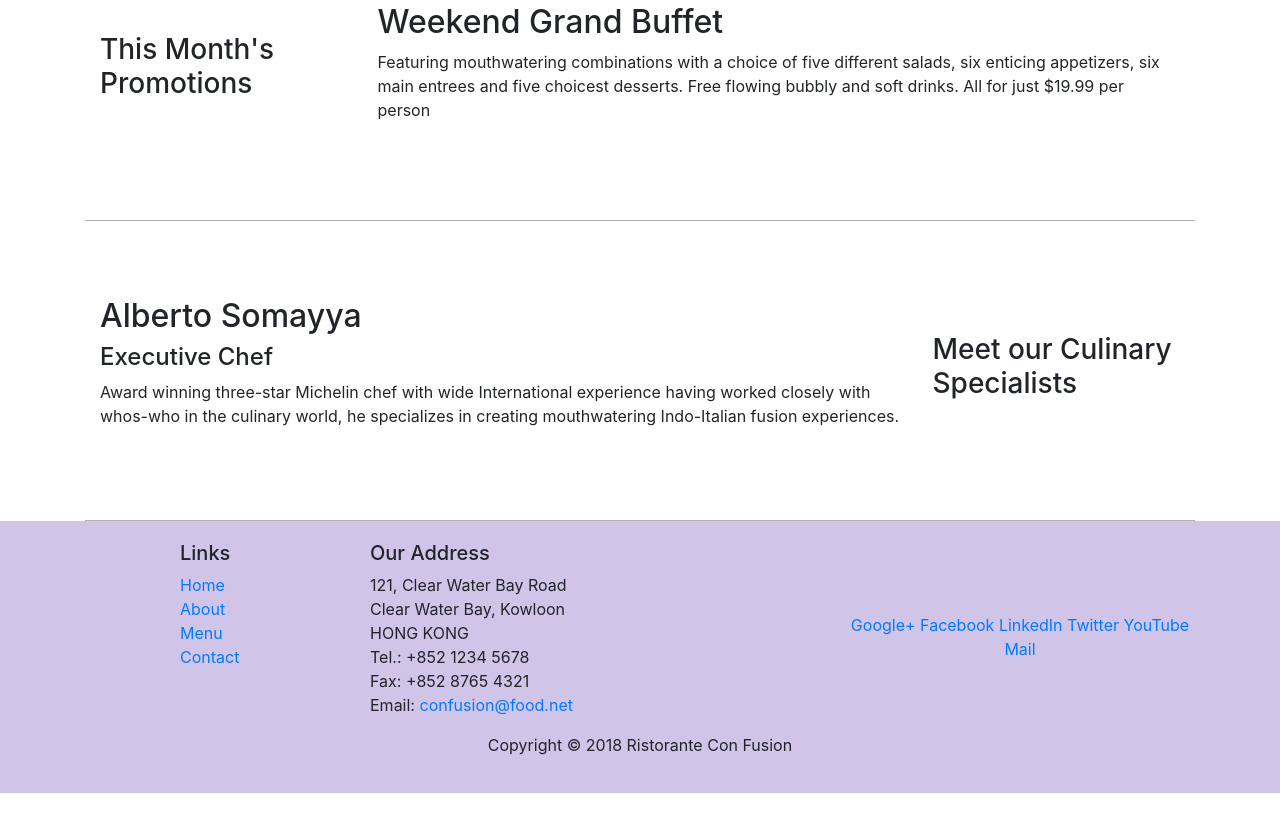
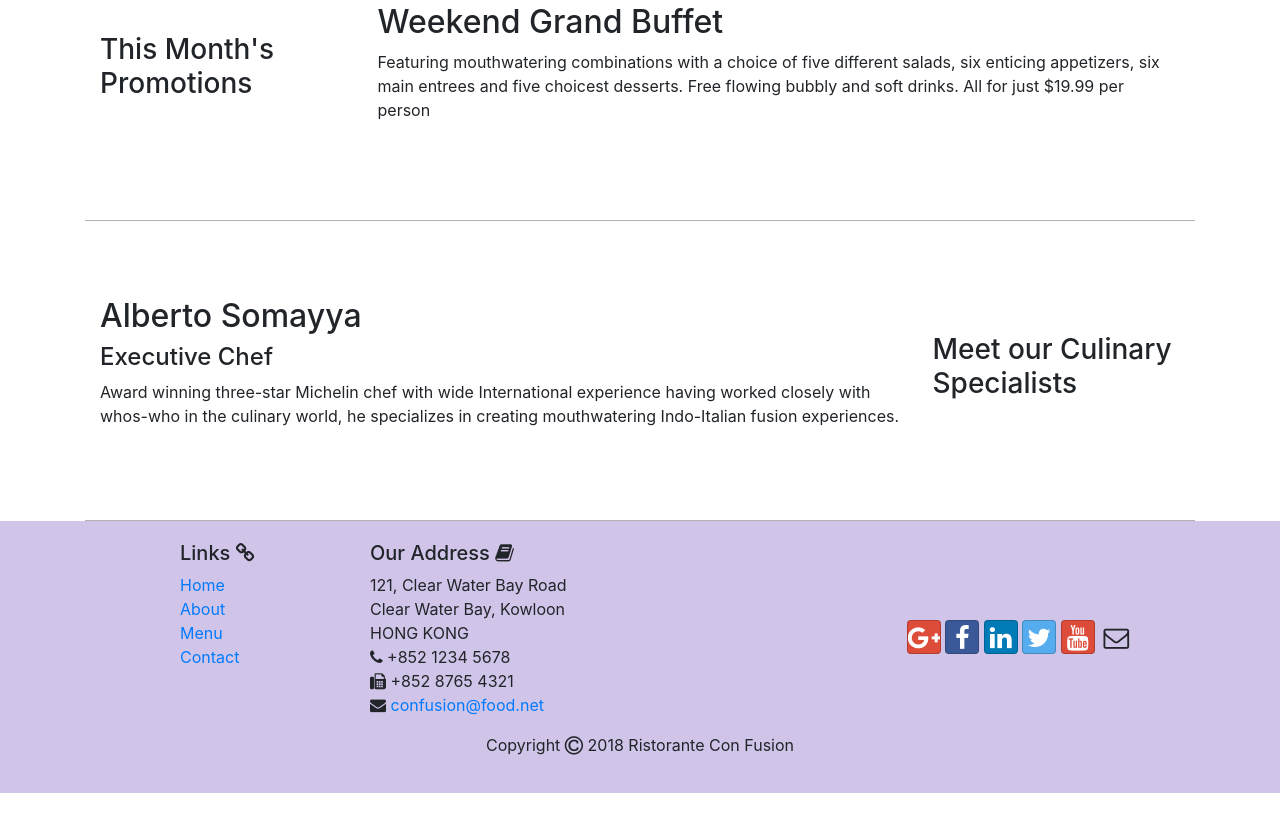
Before and after one commit to Govind-Asawa/learning-Bootstrap, a website: page index.html in a window 1280 px wide. Shown: the part 713-1544 px from the top of the page. Drawn offline with nearby package versions, Linux system fonts and the light colour scheme.

Commit message:
added font-awesome and bootstrap-social btns

```diff
--- a/index.html
+++ b/index.html
@@ -5,6 +5,8 @@
     <meta name="viewport" content="width=device-width, initial-scale=1.0">
     <meta http-equiv="X-UA-Compatible" content="ie=edge">
     <link rel="stylesheet" href="https://maxcdn.bootstrapcdn.com/bootstrap/4.4.1/css/bootstrap.min.css">
+    <link rel="stylesheet" href="node_modules/font-awesome/css/font-awesome.min.css">
+    <link rel="stylesheet" href="node_modules/bootstrap-social/bootstrap-social.css">
     <link rel="stylesheet" href="css/styles.css">
     <title>Ristorante Con Fusion</title>
 </head>
@@ -18,10 +20,10 @@
                 <a class="navbar-brand" href="#">Ristorante Con Fusion</a>
                 <div class="collapse navbar-collapse" id="Navbar">
                     <ul class="navbar-nav mr-auto">
-                        <li class="nav-item active"><a class="nav-link" href="#">Home</a></li>
-                        <li class="nav-item"><a class="nav-link" href="./aboutus.html">About</a></li>
-                        <li class="nav-item"><a class="nav-link" href="#">Menu</a></li>
-                        <li class="nav-item"><a class="nav-link" href="#">Contact</a></li>
+                        <li class="nav-item active"><a class="nav-link" href="#"><span class="fa fa-home fa-lg"></span> Home</a></li>
+                        <li class="nav-item"><a class="nav-link" href="./aboutus.html"><span class="fa fa-info fa-lg"></span> About</a></li>
+                        <li class="nav-item"><a class="nav-link" href="#"><span class="fa fa-list fa-lg"></span> Menu</a></li>
+                        <li class="nav-item"><a class="nav-link" href="#"><span class="fa fa-address-card fa-lg"></span> Contact</a></li>
                     </ul>
                 </div>
             </div>
@@ -78,7 +80,7 @@
         <div class="container">
             <div class="row">
                 <div class="col-4 offset-1 col-sm-2">
-                    <h5>Links</h5>
+                    <h5>Links <i class="fa fa-link"></i></h5>
                     <ul class="list-unstyled">
                         <li><a href="#">Home</a></li>
                         <li><a href="./aboutus.html">About</a></li>
@@ -87,30 +89,30 @@
                     </ul>
                 </div>
                 <div class="col-7 col-sm-5">
-                    <h5>Our Address</h5>
+                    <h5>Our Address <i class="fa fa-book"></i></h5>
                     <address>
 		              121, Clear Water Bay Road<br>
 		              Clear Water Bay, Kowloon<br>
 		              HONG KONG<br>
-		              Tel.: +852 1234 5678<br>
-		              Fax: +852 8765 4321<br>
-		              Email: <a href="mailto:confusion@food.net">confusion@food.net</a>
+		              <i class="fa fa-phone"></i> +852 1234 5678<br>
+		              <i class="fa fa-fax"></i> +852 8765 4321<br>
+		              <i class="fa fa-envelope"></i> <a href="mailto:confusion@food.net">confusion@food.net</a>
 		           </address>
                 </div>
                 <div class="col-12 col-sm-4 align-self-center">
                     <div class="text-center">
-                        <a href="http://google.com/+">Google+</a>
-                        <a href="http://www.facebook.com/profile.php?id=">Facebook</a>
-                        <a href="http://www.linkedin.com/in/">LinkedIn</a>
-                        <a href="http://twitter.com/">Twitter</a>
-                        <a href="http://youtube.com/">YouTube</a>
-                        <a href="mailto:">Mail</a>
+                        <a class="btn btn-social-icon btn-google" href="http://google.com/+"><i class="fa fa-google-plus"></i></a>
+                        <a class="btn btn-social-icon btn-facebook" href="http://www.facebook.com/profile.php?id="><i class="fa fa-facebook"></i></a>
+                        <a class="btn btn-social-icon btn-linkedin" href="http://www.linkedin.com/in/"><i class="fa fa-linkedin"></i></a>
+                        <a class="btn btn-social-icon btn-twitter" href="http://twitter.com/"><i class="fa fa-twitter"></i></a>
+                        <a class="btn btn-social-icon btn-google" href="http://youtube.com/"><i class="fa fa-youtube"></i></a>
+                        <a class="btn btn-social-icon" href="mailto:"><i class="fa fa-envelope-o"></i></a>
                     </div>
                 </div>
             </div>
             <div class="row justify-content-center">
                 <div class="col-sm-auto">
-                    <p>Copyright &copy; 2018 Ristorante Con Fusion</p>
+                    <p>Copyright <i class="fa fa-copyright fa-lg"></i> 2018 Ristorante Con Fusion</p>
                 </div>
             </div>
         </div>
```
Also changed, not shown: aboutus.html (+22 -20 lines), package.json (added, +23 -0 lines), 2 other files.
